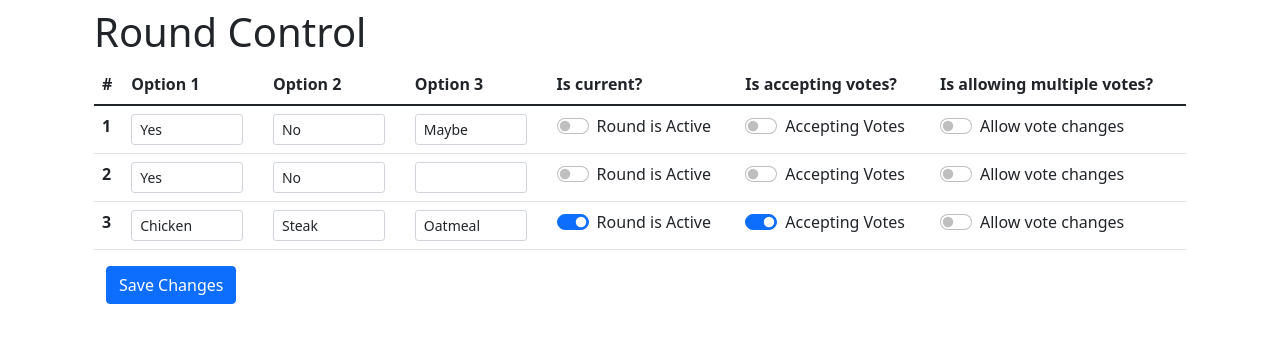
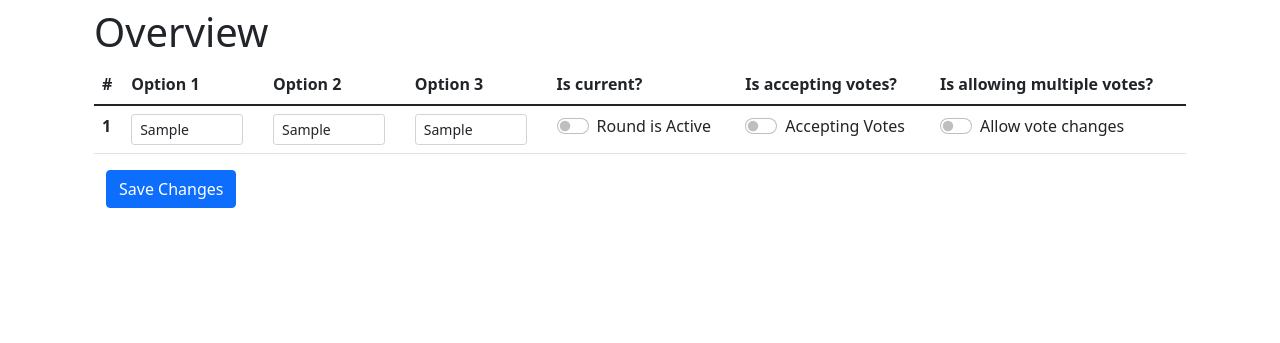
Before and after one commit to geerlingguy/beast-challenge, a Flask app: template leader-app/templates/index.html in a window 1280 px wide. Shown: the part 56-399 px from the top of the page. Run offline with Flask 2, Linux system fonts and the light colour scheme; the template is opened without the code that fills it: most values are stand-ins (such as "Sample title", 1, 10 or a date in 2020).

Commit message:
Tie the data on the overview page to the actual underlying data.

```diff
--- a/leader-app/app.py
+++ b/leader-app/app.py
@@ -44,9 +44,9 @@ def get_totals_for_round(round_id):
 @app.route('/')
 def index():
     conn = get_db_connection()
-    votes = conn.execute('SELECT * FROM votes').fetchall()
+    rounds = conn.execute('SELECT * FROM rounds').fetchall()
     conn.close()
-    return render_template('index.html', votes=votes)
+    return render_template('index.html', rounds=rounds)
 
 
 # Test mode page.
--- a/leader-app/init_db.py
+++ b/leader-app/init_db.py
@@ -23,8 +23,8 @@ cur.execute("INSERT INTO rooms (room_id, mac_address) VALUES (?,?)", (10,"b8:27:
 
 # Populate the rounds table with some values.
 time_now = time.strftime("%Y-%m-%d %H:%M:%f", time.gmtime())
-cur.execute("INSERT INTO rounds (round_id, start_time, close_time, is_accepting_votes, is_current, value_0, value_1, value_2) VALUES (?,?,?,?,?,?,?,?)", (1,"2023-03-01 23:36:37.171","2023-03-01 23:38:23.249",0,0,"No","Yes","Maybe"))
-cur.execute("INSERT INTO rounds (round_id, start_time, close_time, is_accepting_votes, is_current, value_0, value_1) VALUES (?,?,?,?,?,?,?)", (2,"2023-03-01 23:39:23.249","2023-03-01 23:42:23.249",1,1,"Yes","No"))
+cur.execute("INSERT INTO rounds (round_id, start_time, close_time, is_accepting_votes, is_current, is_allowing_multiple_votes, value_0, value_1, value_2) VALUES (?,?,?,?,?,?,?,?,?)", (1,"2023-03-01 23:36:37.171","2023-03-01 23:38:23.249",0,0,1,"No","Yes","Maybe"))
+cur.execute("INSERT INTO rounds (round_id, start_time, close_time, is_accepting_votes, is_current, is_allowing_multiple_votes, value_0, value_1) VALUES (?,?,?,?,?,?,?,?)", (2,"2023-03-01 23:39:23.249","2023-03-01 23:42:23.249",1,0,0,"Yes","No"))
 cur.execute("INSERT INTO rounds (round_id, start_time, is_accepting_votes, is_current, is_allowing_multiple_votes, value_0, value_1, value_2) VALUES (?,?,?,?,?,?,?,?)", (3,time_now,1,1,1,"Chicken","Steak","Oatmeal"))
 
 # Populate the votes table with some values.
--- a/leader-app/templates/index.html
+++ b/leader-app/templates/index.html
@@ -2,7 +2,7 @@
 
 {% block content %}
     <div class="container mt-2">
-        <h1>Round Control</h1>
+        <h1>Overview</h1>
         <table class="table round-overview">
           <thead class="thead-light">
             <tr>
@@ -16,96 +16,38 @@
             </tr>
           </thead>
           <tbody>
+{% for round in rounds %}
             <tr>
-              <th scope="row">1</th>
+              <th scope="row">{{ round['round_id'] }}</th>
               <td>
-                <input class="form-control form-control-sm" type="text" value="Yes" aria-label=".form-control-sm example">
+                <input class="form-control form-control-sm" type="text" value="{{ round['value_0'] }}" aria-label=".form-control-sm example">
               </td>
               <td>
-                <input class="form-control form-control-sm" type="text" value="No" aria-label=".form-control-sm example">
+                <input class="form-control form-control-sm" type="text" value="{{ round['value_1'] }}" aria-label=".form-control-sm example">
               </td>
               <td>
-                <input class="form-control form-control-sm" type="text" value="Maybe" aria-label=".form-control-sm example">
+                <input class="form-control form-control-sm" type="text" value="{{ round['value_2'] }}" aria-label=".form-control-sm example">
               </td>
               <td>
                 <div class="form-check form-switch">
-                  <input class="form-check-input" type="checkbox" role="switch" id="round-active-1">
-                  <label class="form-check-label" for="round-active-1">Round is Active</label>
+                  <input class="form-check-input" type="checkbox" {{ 'checked' if round['is_current'] }} role="switch" id="round-active-{{ round['round_id'] }}">
+                  <label class="form-check-label" for="round-active-{{ round['round_id'] }}">Round is Active</label>
                 </div>
               </td>
               <td>
                 <div class="form-check form-switch">
-                  <input class="form-check-input" type="checkbox" role="switch" id="round-accepting-1">
-                  <label class="form-check-label" for="round-accepting-1">Accepting Votes</label>
+                  <input class="form-check-input" type="checkbox" {{ 'checked' if round['is_accepting_votes'] }} role="switch" id="round-accepting-{{ round['round_id'] }}">
+                  <label class="form-check-label" for="round-accepting-{{ round['round_id'] }}">Accepting Votes</label>
                 </div>
               </td>
               <td>
                 <div class="form-check form-switch">
-                  <input class="form-check-input" type="checkbox" role="switch" id="round-changes-1">
-                  <label class="form-check-label" for="round-changes-1">Allow vote changes</label>
+                  <input class="form-check-input" type="checkbox" {{ 'checked' if round['is_allowing_multiple_votes'] }} role="switch" id="round-changes-{{ round['round_id'] }}">
+                  <label class="form-check-label" for="round-changes-{{ round['round_id'] }}">Allow vote changes</label>
                 </div>
               </td>
             </tr>
-            <tr>
-              <th scope="row">2</th>
-              <td>
-                <input class="form-control form-control-sm" type="text" value="Yes" aria-label=".form-control-sm example">
-              </td>
-              <td>
-                <input class="form-control form-control-sm" type="text" value="No" aria-label=".form-control-sm example">
-              </td>
-              <td>
-                <input class="form-control form-control-sm" type="text" value="" aria-label=".form-control-sm example">
-              </td>
-              <td>
-                <div class="form-check form-switch">
-                  <input class="form-check-input" type="checkbox" role="switch" id="round-active-2">
-                  <label class="form-check-label" for="round-active-2">Round is Active</label>
-                </div>
-              </td>
-              <td>
-                <div class="form-check form-switch">
-                  <input class="form-check-input" type="checkbox" role="switch" id="round-accepting-2">
-                  <label class="form-check-label" for="round-accepting-2">Accepting Votes</label>
-                </div>
-              </td>
-              <td>
-                <div class="form-check form-switch">
-                  <input class="form-check-input" type="checkbox" role="switch" id="round-changes-2">
-                  <label class="form-check-label" for="round-changes-2">Allow vote changes</label>
-                </div>
-              </td>
-            </tr>
-            <tr>
-              <th scope="row">3</th>
-              <td>
-                <input class="form-control form-control-sm" type="text" value="Chicken" aria-label=".form-control-sm example">
-              </td>
-              <td>
-                <input class="form-control form-control-sm" type="text" value="Steak" aria-label=".form-control-sm example">
-              </td>
-              <td>
-                <input class="form-control form-control-sm" type="text" value="Oatmeal" aria-label=".form-control-sm example">
-              </td>
-              <td>
-                <div class="form-check form-switch">
-                  <input class="form-check-input" type="checkbox" role="switch" id="round-active-3" checked>
-                  <label class="form-check-label" for="round-active-3">Round is Active</label>
-                </div>
-              </td>
-              <td>
-                <div class="form-check form-switch">
-                  <input class="form-check-input" type="checkbox" role="switch" id="round-accepting-3" checked>
-                  <label class="form-check-label" for="round-accepting-3">Accepting Votes</label>
-                </div>
-              </td>
-              <td>
-                <div class="form-check form-switch">
-                  <input class="form-check-input" type="checkbox" role="switch" id="round-changes-3">
-                  <label class="form-check-label" for="round-changes-3">Allow vote changes</label>
-                </div>
-              </td>
-            </tr>
+{% endfor %}
           </tbody>
         </table>
         <div class="container">
```
